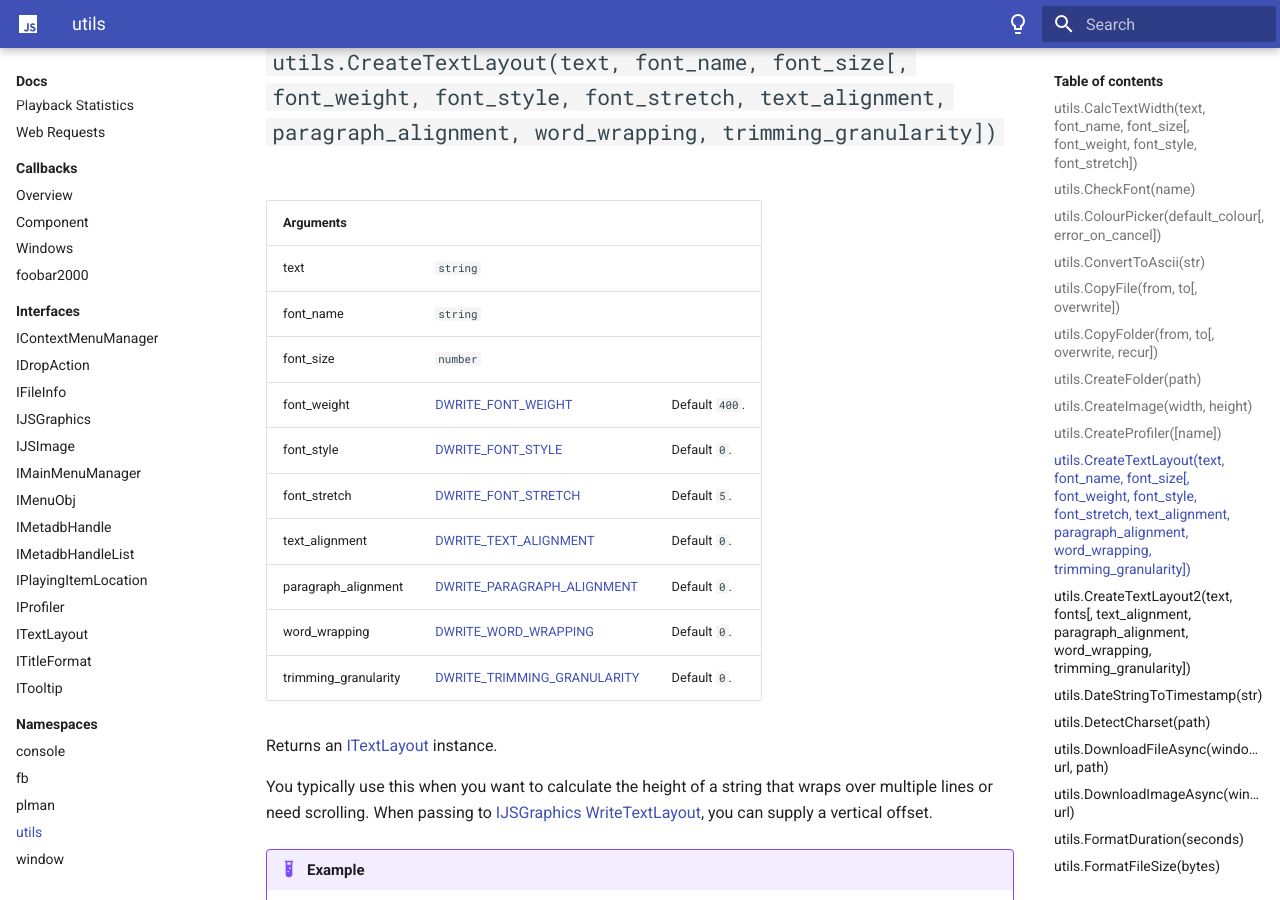
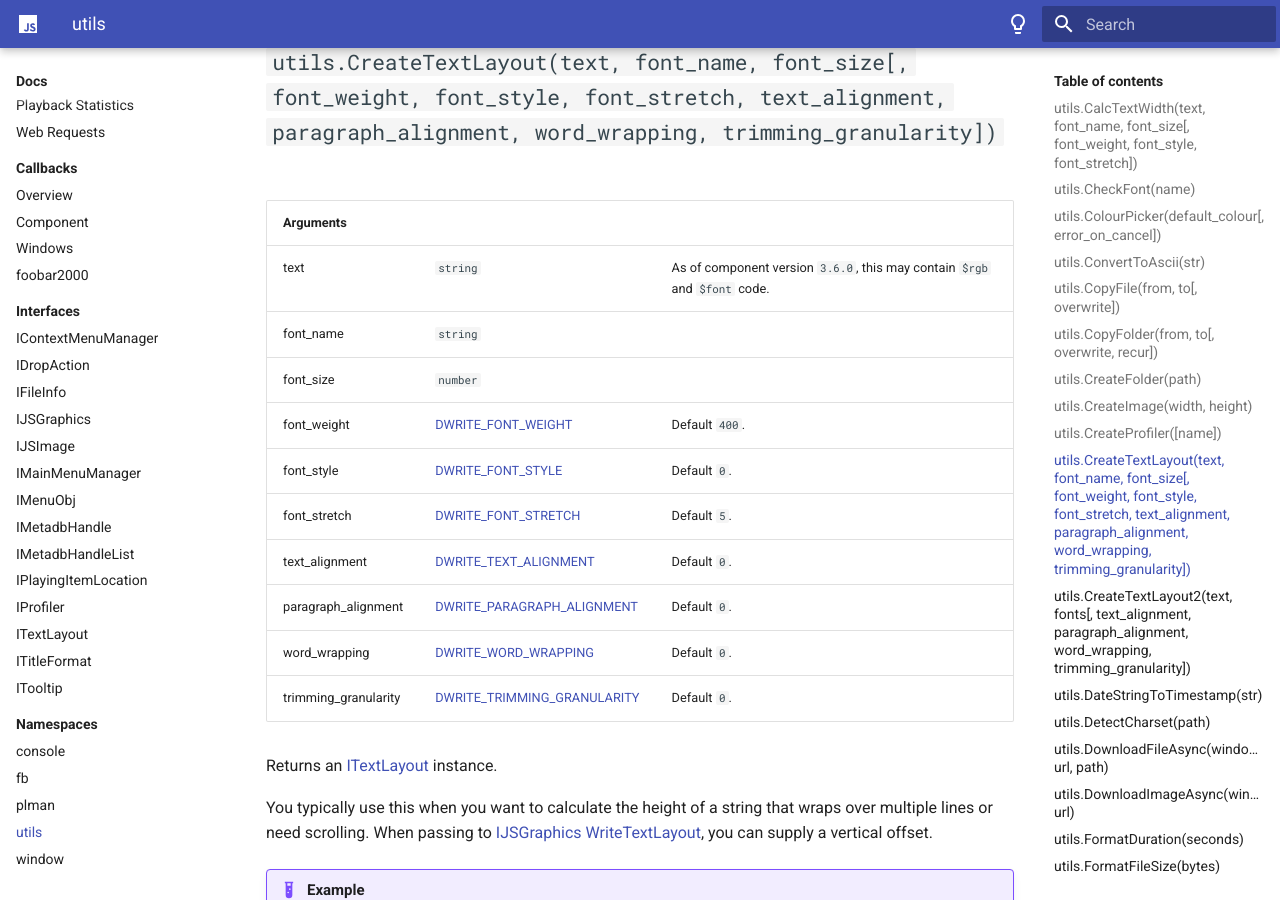
Before and after one commit to jscript-panel/jscript-panel.github.io, an MkDocs documentation site: the page built from docs/docs/namespaces/utils.md, in a window 1280 px wide and 900 px high, scrolled down 3641 px. Built offline with MkDocs 1.6.1 and Material for MkDocs 9.7.7, drawn with Linux system fonts in a browser that asks for light colours; some of the changed text lies outside the part shown.

Commit message:
CreateTextLayout updates

```diff
--- a/docs/docs/namespaces/utils.md
+++ b/docs/docs/namespaces/utils.md
@@ -103,7 +103,7 @@ link for an example.
 ## `utils.CreateTextLayout(text, font_name, font_size[, font_weight, font_style, font_stretch, text_alignment, paragraph_alignment, word_wrapping, trimming_granularity])`
 |Arguments|||
 |---|---|---|
-|text|`string`|
+|text|`string`|As of component version `3.6.0`, this may contain `$rgb` and `$font` code.
 |font_name|`string`|
 |font_size|`number`|
 |font_weight|[DWRITE_FONT_WEIGHT](../flags.md#dwrite_font_weight)|Default `400`.|
@@ -166,7 +166,7 @@ you can supply a vertical offset.
 ## `utils.CreateTextLayout2(text, fonts[, text_alignment, paragraph_alignment, word_wrapping, trimming_granularity])`
 |Arguments|||
 |---|---|---|
-|text|`string`|
+|text|`string`|As of component version `3.6.0`, this may contain `$rgb` code.
 |fonts|`string`|This must be a stringified array of fonts. Anything other than an array will throw a script error.
 |text_alignment|[DWRITE_TEXT_ALIGNMENT](../flags.md#dwrite_text_alignment)|Default `0`.|
 |paragraph_alignment|[DWRITE_PARAGRAPH_ALIGNMENT](../flags.md#dwrite_paragraph_alignment)|Default `0`.|
```
